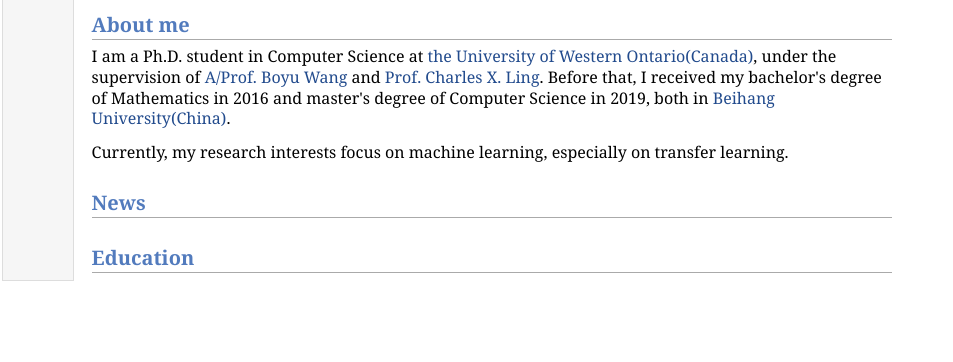
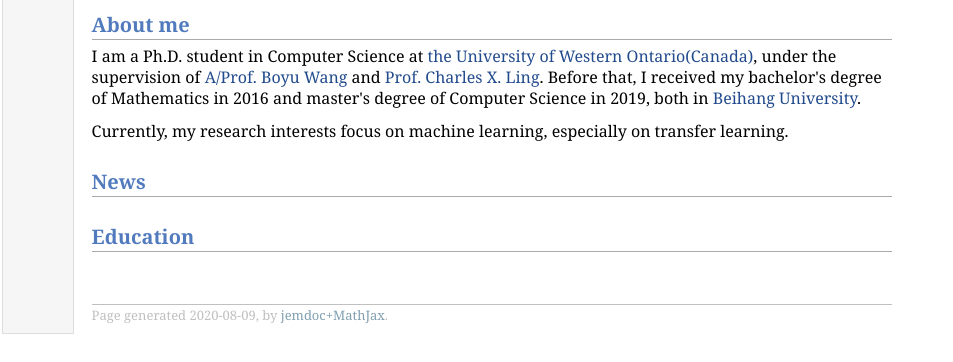
Before and after one commit to ljqcava/ljqcava.github.io, a plain HTML site: page docs/index.html in a window 1280 px wide. Shown: the part 226-588 px from the top of the page, without its empty margins (0-953 px from the left). Drawn offline with Linux system fonts and the light colour scheme.

Commit message:
update 20200809

```diff
--- a/docs/index.html
+++ b/docs/index.html
@@ -33,10 +33,15 @@ try {
 </td></tr></table>
 <h2>About me</h2>
 <p>I am a Ph.D. student in Computer Science at <a href="https://www.uwo.ca/" target=&ldquo;blank&rdquo;>the University of Western Ontario(Canada)</a>, under the supervision of <a href="https://sites.google.com/site/borriewang/" target=&ldquo;blank&rdquo;>A/Prof. Boyu Wang</a> and <a href="https://cling.csd.uwo.ca/" target=&ldquo;blank&rdquo;>Prof. Charles X. Ling</a>.
-Before that, I received my bachelor's degree of Mathematics in 2016 and master's degree of Computer Science in 2019, both in <a href="https://www.buaa.edu.cn/" target=&ldquo;blank&rdquo;>Beihang University(China)</a>.</p>
+Before that, I received my bachelor's degree of Mathematics in 2016 and master's degree of Computer Science in 2019, both in <a href="https://www.buaa.edu.cn/" target=&ldquo;blank&rdquo;>Beihang University</a>.</p>
 <p>Currently, my research interests focus on machine learning, especially on transfer learning.</p>
 <h2>News</h2>
 <h2>Education</h2>
+<div id="footer">
+<div id="footer-text">
+Page generated 2020-08-09, by <a href="https://github.com/wsshin/jemdoc_mathjax" target="blank">jemdoc+MathJax</a>.
+</div>
+</div>
 </td>
 </tr>
 </table>
```
Also changed, not shown: 1 other file.
